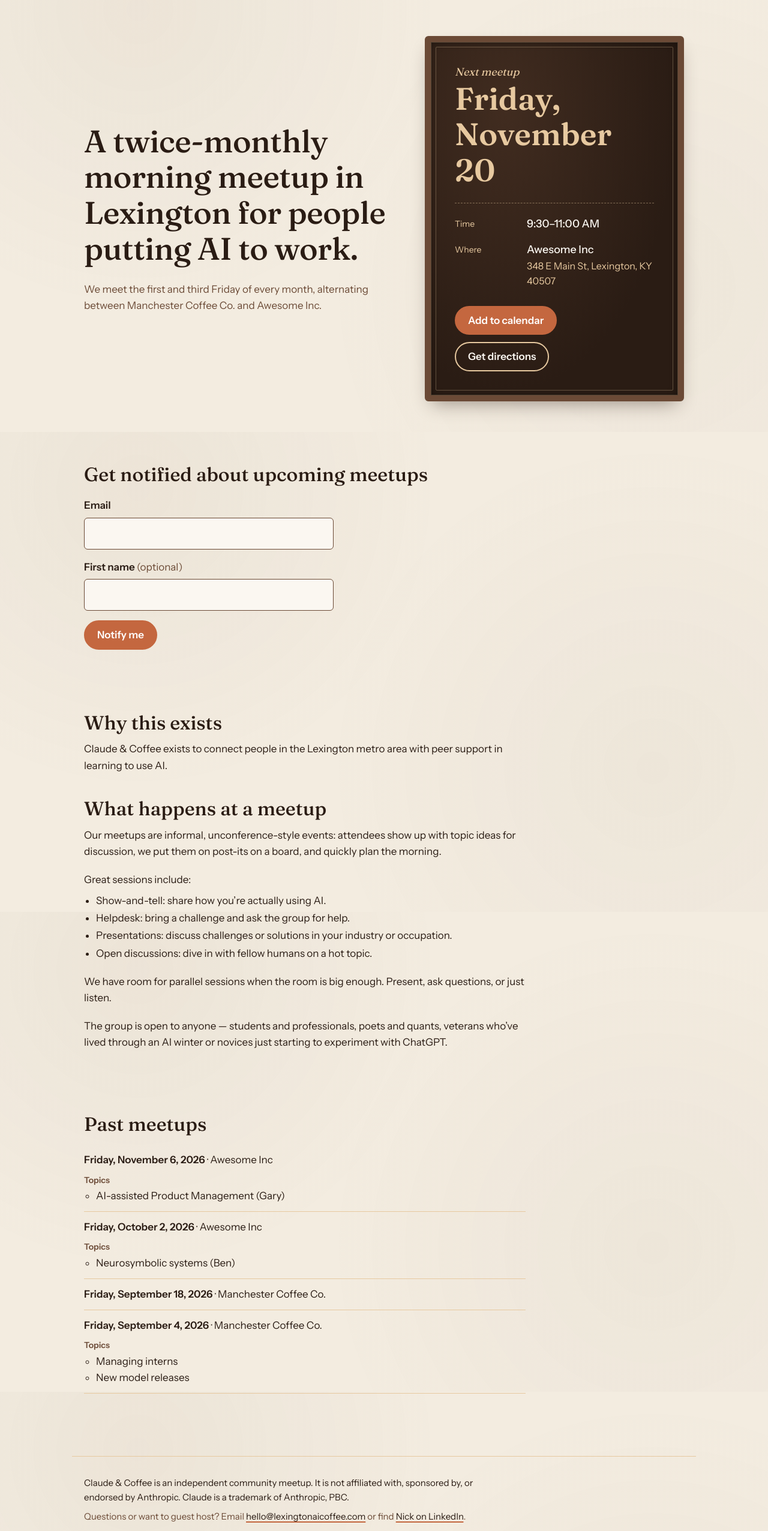
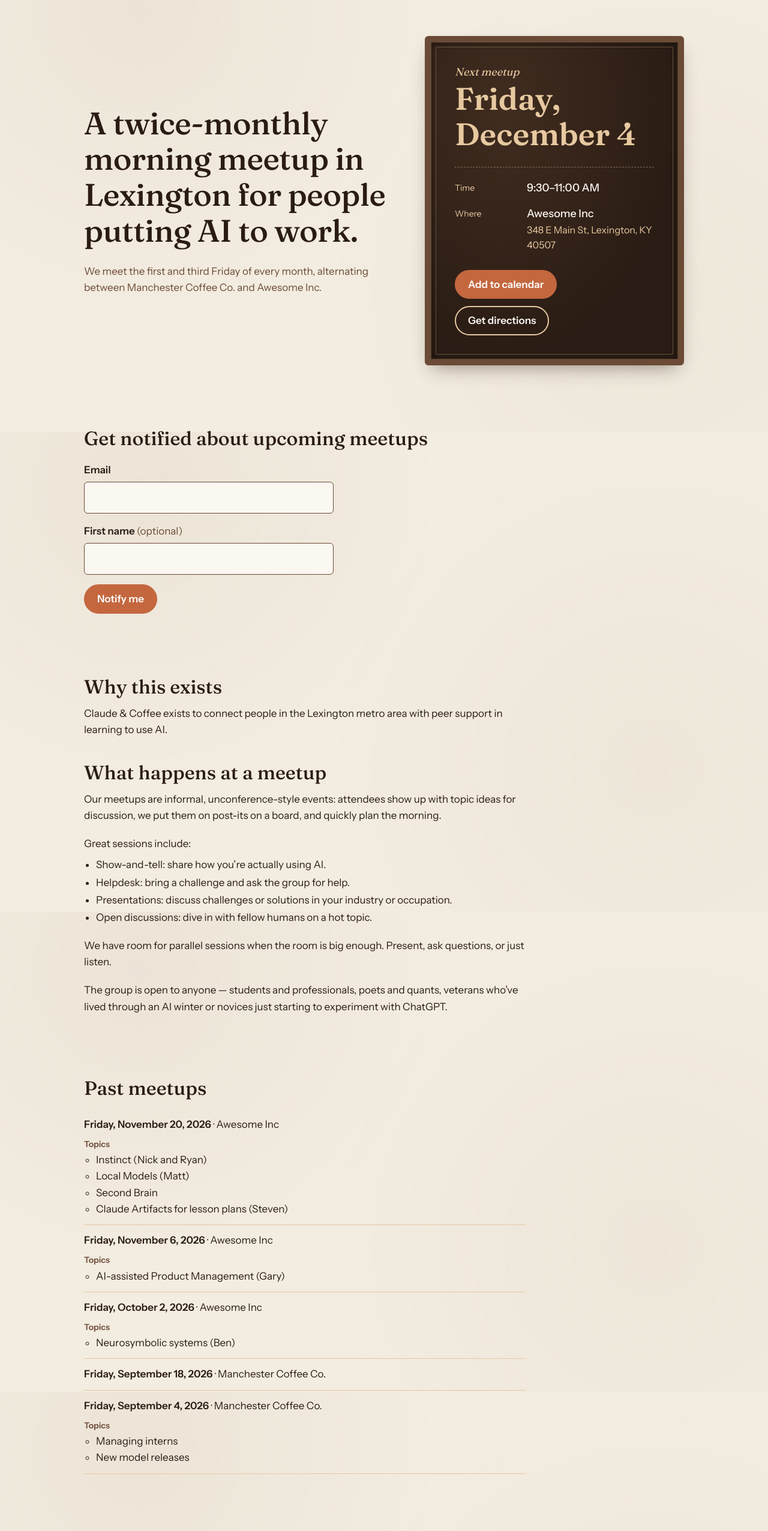
Before and after one commit to lexingtonaicoffee/lexingtonaicoffee.github.io, a plain HTML site: page index.html in a window 1280 px wide. Shown: the part 80-2632 px from the top of the page at 60% size. Drawn offline with Linux system fonts and the light colour scheme; no server answers.

Commit message:
Next meetup: Dec 4 at Awesome Inc
- Archive Nov 20 meetup with topics
- Point footer LinkedIn link to the new Claude & Coffee group

Co-Authored-By: Claude Opus 5.5 <noreply@anthropic.com>

```diff
--- a/index.html
+++ b/index.html
@@ -36,8 +36,8 @@
     "@type": "Event",
     "name": "Claude & Coffee",
     "description": "A morning meetup in Lexington for people putting AI to work.",
-    "startDate": "2026-11-20T09:30:00-05:00",
-    "endDate": "2026-11-20T11:00:00-05:00",
+    "startDate": "2026-12-04T09:30:00-05:00",
+    "endDate": "2026-12-04T11:00:00-05:00",
     "eventStatus": "https://schema.org/EventScheduled",
     "eventAttendanceMode": "https://schema.org/OfflineEventAttendanceMode",
     "location": {
@@ -84,7 +84,7 @@
       <!-- NEXT MEETUP: START -->
       <article class="board" aria-labelledby="next-heading">
         <h2 id="next-heading" class="board-heading">Next meetup</h2>
-        <p class="board-date"><time datetime="2026-11-20T09:30-05:00">Friday, November 20</time></p>
+        <p class="board-date"><time datetime="2026-12-04T09:30-05:00">Friday, December 4</time></p>
         <dl class="board-details">
           <div class="board-row">
             <dt>Time</dt>
@@ -231,6 +231,11 @@
       <h2 id="past-heading">Past meetups</h2>
       <ol class="past-list">
         <li>
+          <p><span class="past-date">Friday, November 20, 2026</span> · Awesome Inc</p>
+          <p class="past-label">Topics</p>
+          <ul class="past-topics"><li>Instinct (Nick and Ryan)</li><li>Local Models (Matt)</li><li>Second Brain</li><li>Claude Artifacts for lesson plans (Steven)</li></ul>
+        </li>
+        <li>
           <p><span class="past-date">Friday, November 6, 2026</span> · Awesome Inc</p>
           <p class="past-label">Topics</p>
           <ul class="past-topics"><li>AI-assisted Product Management (Gary)</li></ul>
@@ -256,7 +261,7 @@
   <!-- FOOTER: START -->
   <footer class="site-footer wrap">
     <p class="disclaimer">Claude &amp; Coffee is an independent community meetup. It is not affiliated with, sponsored by, or endorsed by Anthropic. Claude is a trademark of Anthropic, PBC.</p>
-    <p>Questions or want to guest host? Email <a href="mailto:hello@lexingtonaicoffee.com">hello@lexingtonaicoffee.com</a> or find <a href="https://www.linkedin.com/in/nicksuch/">Nick on LinkedIn</a>.</p>
+    <p>Questions or want to guest host? Email <a href="mailto:hello@lexingtonaicoffee.com">hello@lexingtonaicoffee.com</a> or join our <a href="https://www.linkedin.com/groups/42843594/">LinkedIn group</a>.</p>
     <p>See a mistake or have an idea? <a href="https://github.com/lexingtonaicoffee/lexingtonaicoffee.github.io">Suggest a change on GitHub</a>.</p>
     <p>© 2026 Claude &amp; Coffee</p>
   </footer>
```
Also changed, not shown: 1 other file.
